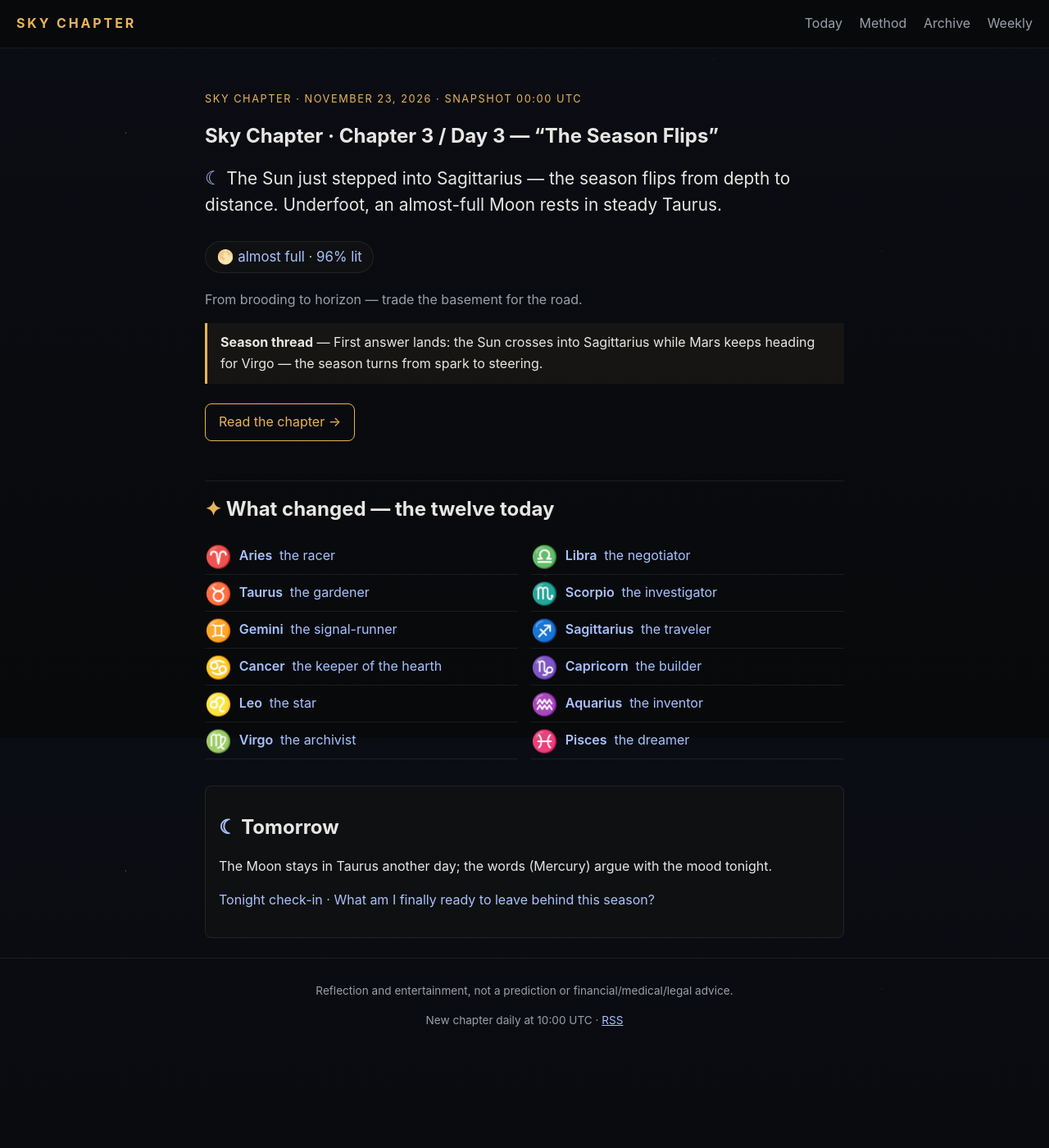
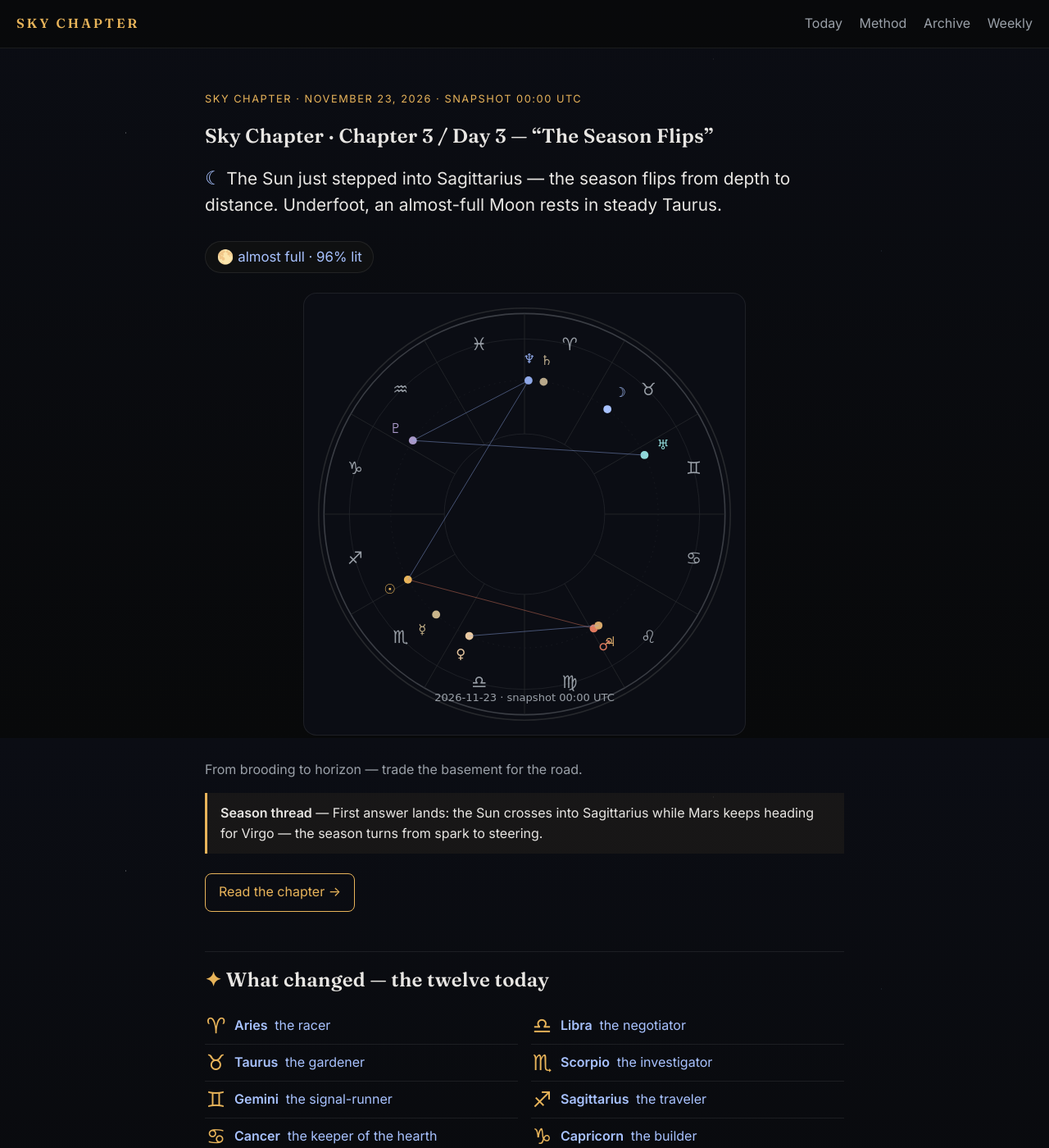
Before and after one commit to sky-chapter/sky-chapter.github.io, a Jekyll site: the page built from index.html, in a window 1280 px wide and 1400 px high. Shown: the whole window at 82% size. Built offline with Jekyll 4.4.1, drawn with Linux system fonts in a browser that asks for light colours.

Commit message:
Sky Chapter: day 2026-11-23

```diff
--- a/_layouts/daily.html
+++ b/_layouts/daily.html
@@ -3,6 +3,7 @@ layout: default
 ---
 <article class="episode">
   <p class="meta">{{ page.date | date: "%B %-d, %Y" }} · snapshot 00:00 UTC</p>
+  <figure class="wheel"><img src="{{ page.date | date: '%Y-%m-%d' | prepend: '/assets/wheel-' | append: '.svg' | relative_url }}" alt="Sky map for {{ page.date | date: '%B %-d, %Y' }}"></figure>
   {% if page.season_thread %}<p class="season-thread"><strong>Season thread</strong> — {{ page.season_thread }}</p>{% endif %}
   {{ content }}
 </article>
--- a/_layouts/default.html
+++ b/_layouts/default.html
@@ -6,6 +6,9 @@
   <title>{{ page.title | default: site.title }} | {{ site.title }}</title>
   <meta name="description" content="{{ page.excerpt | default: site.description | strip_html | truncate: 155 }}">
   <link rel="stylesheet" href="{{ '/assets/style.css' | relative_url }}?v={{ site.time | date: '%Y%m%d%H%M' }}">
+  <link rel="preconnect" href="https://fonts.googleapis.com">
+  <link rel="preconnect" href="https://fonts.gstatic.com" crossorigin>
+  <link href="https://fonts.googleapis.com/css2?family=Fraunces:opsz,wght@9..144,500;9..144,600&family=Inter:wght@400;500;600&display=swap" rel="stylesheet">
   {% assign og_image = page.og_image | default: '/assets/og.png' %}
   <meta property="og:image" content="{{ og_image | absolute_url }}">
   <meta name="twitter:image" content="{{ og_image | absolute_url }}">
--- a/assets/style.css
+++ b/assets/style.css
@@ -4,7 +4,7 @@
   --gold:#e8b45a; --moon:#a8c2ff; --accent:#e8b45a;
 }
 *{box-sizing:border-box}
-body{margin:0;color:var(--txt);font:16px/1.6 -apple-system,BlinkMacSystemFont,"Segoe UI",Roboto,sans-serif;
+body{margin:0;color:var(--txt);font:16px/1.6 "Inter",-apple-system,BlinkMacSystemFont,"Segoe UI",Roboto,sans-serif;
   background:
     radial-gradient(1.5px 1.5px at 12% 18%, rgba(255,255,255,.55), transparent 60%),
     radial-gradient(1px 1px at 68% 8%,  rgba(255,255,255,.45), transparent 60%),
@@ -69,3 +69,10 @@ article li{background:var(--panel);border:1px solid var(--line);border-radius:.6
 details.profi li, .profi li{background:none;border:0;padding:0;margin:.2rem 0}
 details.profi summary::before{content:"✦ ";color:var(--gold)}
 .story-state{border-top:1px dashed var(--line);margin-top:1.6rem;padding-top:.9rem;color:var(--muted);font-size:.9rem}
+
+/* typography: human-first */
+h1,h2,.brand{font-family:"Fraunces",Georgia,"Times New Roman",serif;font-weight:600;letter-spacing:.01em}
+.brand{letter-spacing:.18em}
+.glyph{font-family:"DejaVu Sans","Noto Sans Symbols 2","Apple Symbols",sans-serif}
+.wheel{margin:1.3rem 0;text-align:center}
+.wheel img{width:min(540px,100%);height:auto;border:1px solid var(--line);border-radius:1rem;background:#0b0d14;padding:.5rem}
--- a/index.html
+++ b/index.html
@@ -9,6 +9,7 @@ title: Today
   <h1>{{ ep.title }}</h1>
   <p class="sky-strip"><span class="moon-ico">☾</span> {{ ep.cold_open }}</p>
   {% if ep.moon %}<p class="moon-chip"><span class="m-emoji">{{ ep.moon }}</span></p>{% endif %}
+  <figure class="wheel"><img src="{{ ep.date | date: '%Y-%m-%d' | prepend: '/assets/wheel-' | append: '.svg' | relative_url }}" alt="Sky map for {{ ep.date | date: '%B %-d, %Y' }}"></figure>
   <p class="canvas">{{ ep.canvas }}</p>
   {% if ep.season_thread %}<p class="season-thread"><strong>Season thread</strong> — {{ ep.season_thread }}</p>{% endif %}
   <p><a class="cta" href="{{ ep.url | relative_url }}">Read the chapter →</a></p>
```
Also changed, not shown: assets/wheel-2026-11-23.svg (added).
